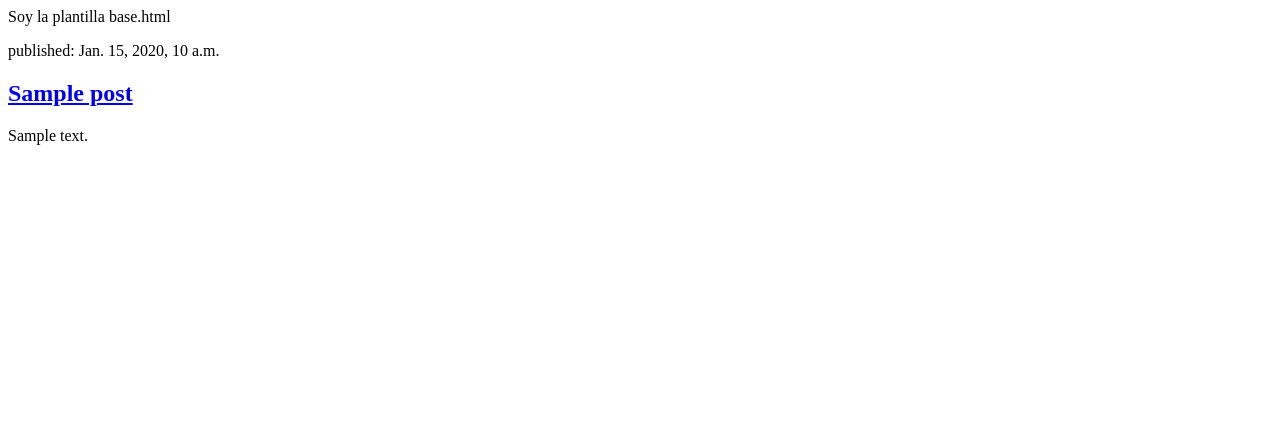
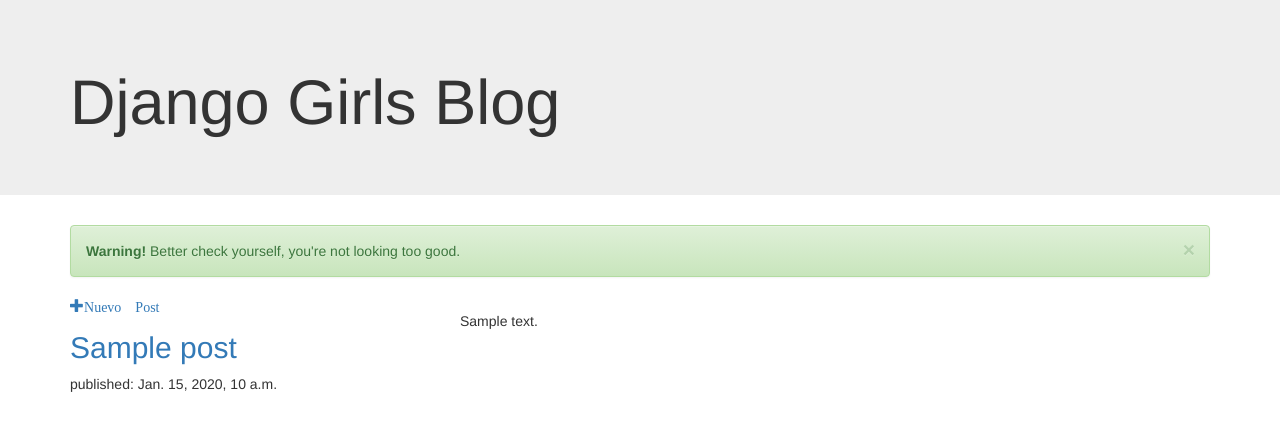
Before and after one commit to mportilla/blog_django-girls, a Django app: template templates/blog/post_list.html in a window 1280 px wide. Shown: the top 431 px of the page. Run offline with Django 3.2, Linux system fonts and the light colour scheme; the template is opened without the code that fills it: most values are stand-ins (such as "Sample title", 1, 10 or a date in 2020); some libraries are stand-ins or nearby versions.

Commit message:
prueba con css

```diff
--- a/templates/blog/base.html
+++ b/templates/blog/base.html
@@ -1,10 +1,27 @@
+{% load staticfiles %}
  <html>
     <head>
         <title>Django Girls blog</title>
+         <link rel="stylesheet" href="//maxcdn.bootstrapcdn.com/bootstrap/3.2.0/css/bootstrap.min.css">
+         <link rel="stylesheet" href="//maxcdn.bootstrapcdn.com/bootstrap/3.2.0/css/bootstrap-theme.min.css">
+         <link ref="stylesheet" href="{% static 'blog.css' %}">
     </head>
     <body>
-         <p> Soy la plantilla base.html</p>
-         {% block content %}
-         {% endblock content %}
+        <div class="jumbotron">
+            <div class="container">
+                <h1>
+                    Django Girls Blog
+                </h1>
+            </div>
+        </div>
+        <div class="container">
+             <div class="alert alert-success alert-dismissible" role="alert">
+                <button type="button" class="close" data-dismiss="alert" aria-label="Close"><span aria-hidden="true">&times;</span></button>
+                <strong>Warning!</strong> Better check yourself, you're not looking too good.
+            </div>
+            <a href="{% url 'blog.views.post_new' %}" class="top-menu"><span class="glyphicon glyphicon-plus">Nuevo Post</span></a>
+             {% block content %}
+             {% endblock content %}
+        </div>
     </body>
 </html>
--- a/templates/blog/post_list.html
+++ b/templates/blog/post_list.html
@@ -1,10 +1,14 @@
  {% extends 'blog/base.html' %}
 {% block content %}
     {% for post in posts %}
-        <div>
-        	<p>published: {{ post.published_date }}</p>
+        <div class='row'>
+            <div class='col-md-4'>
                 <h2><a href="{% url 'blog.views.post_detail' pk=post.pk %}">{{ post.title }}</a></h2>
-                <p>{{ post.text|linebreaks }}</p>
+                <p>published: {{ post.published_date }}</p>
+            </div>
+            <div class='col-md-8'>
+                <p>{{ post.text}}</p>
+            </div>
         </div>
     {% endfor %}
 {% endblock content %}
--- a/urls.py
+++ b/urls.py
@@ -2,6 +2,8 @@
 from . import views
 
 urlpatterns = [
-	url(r'^$', views.post_list),
-	url(r'^post/(?P<pk>[0-9]+)/$', views.post_detail),
+    url(r'^$', views.post_list),
+    url(r'^post/(?P<pk>[0-9]+)/$', views.post_detail),
+    url(r'^post/new/$', views.post_new,name='post_new'),
+    url(r'^post/(?P<pk>[0-9]+)/edit/$', views.post_edit, name='post_edit'),
 ]
```
Also changed, not shown: forms.py (added, +8 -0 lines), static/css/blog.css (added, +10 -0 lines), templates/blog/post_detail.html (+6 -7 lines), templates/blog/post_edit.html (added, +10 -0 lines), views.py (+30 -0 lines), 1 other file.
